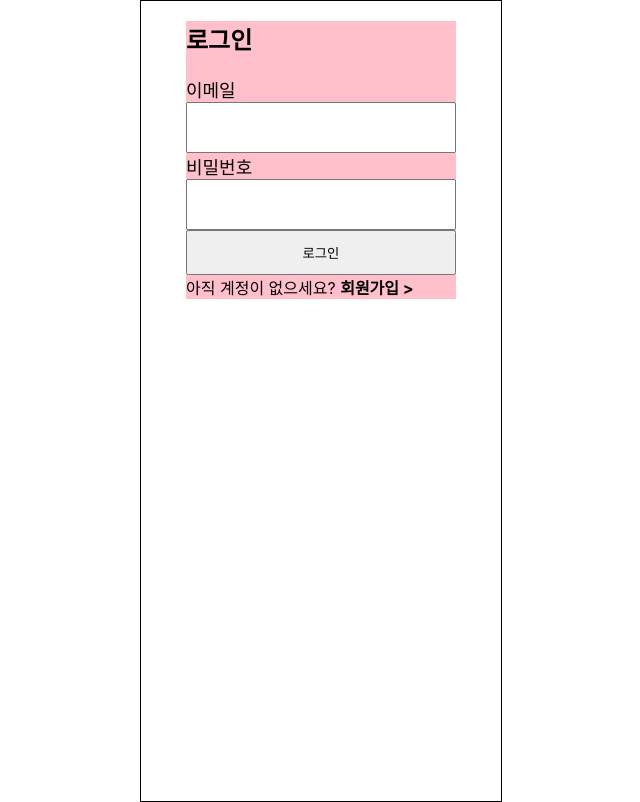
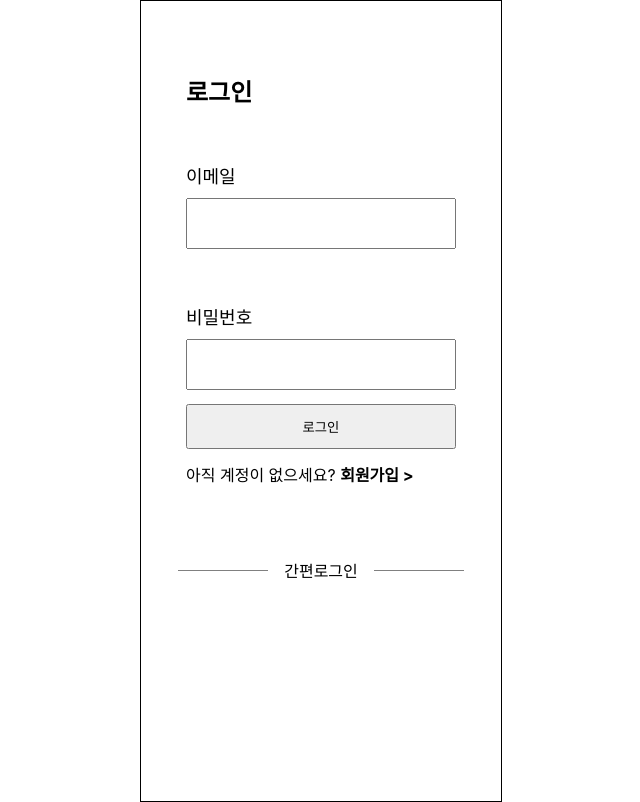
Before and after one commit to Cupcakes33/DrawBear, a React (Create React App) app: page / in a window 1280 px wide. Shown: the whole page, without its empty margins (319-959 px from the left). Built offline with nearby package versions, Linux system fonts and the light colour scheme; no server answers.

Commit message:
✨ feat: 로그인 페이지 뷰 완료

```diff
--- a/src/pages/Login.jsx
+++ b/src/pages/Login.jsx
@@ -27,7 +27,6 @@ const Login = () => {
               {...register("email", { required: true, pattern: /^[a-zA-Z0-9+-_.]+@[a-zA-Z0-9-]+\.[a-zA-Z0-9-.]+$/ })}
               aria-invalid={errors.email ? "true" : "false"}
             />
-            {errors.email?.type && <span role="alert">⚠ 이메일 형식에 맞지 않습니다.</span>}
           </div>
           <div>
             <label htmlFor="password">비밀번호</label>
@@ -39,16 +38,19 @@ const Login = () => {
               {...register("password", { required: true, pattern: /^[a-z0-9_-]{4,16}$/ })}
               aria-invalid={errors?.password ? "true" : "false"}
             />
-            {errors?.password && <span role="alert">⚠ 4~16자 이내로 적어주세요</span>}
           </div>
-          <div>
-            <StBtn>로그인</StBtn>
-          </div>
+          <StBtn>로그인</StBtn>
         </StForm>
         <div>
           아직 계정이 없으세요? <Link to="/singup">회원가입 {`>`} </Link>
         </div>
       </StContainer>
+      <StLine>
+        <hr />
+        <span>간편로그인</span>
+        <hr />
+      </StLine>
+      {/* <소셜></소셜> */}
     </CommonContainer>
   );
 };
@@ -57,12 +59,11 @@ export default Login;
 
 const StContainer = styled.div`
   width: 27rem;
-  margin: auto;
-  background-color: pink;
-
+  margin: 20% auto 20% auto;
   label {
     display: block;
     font-size: 1.8rem;
+    margin-bottom: 1rem;
   }
   input {
     width: 26.2rem;
@@ -71,8 +72,8 @@ const StContainer = styled.div`
 `;
 
 const StForm = styled.form`
-  span {
-    color: red;
+  div {
+    margin-top: 20%;
   }
   .pass:focus {
     border: 1px solid green;
@@ -91,4 +92,20 @@ const StForm = styled.form`
 const StBtn = styled.button`
   width: 27rem;
   height: 4.5rem;
+  margin: 5% 0px;
 `;
+
+const StLine = styled.div`
+  display: flex;
+  justify-content: space-between;
+  align-items: center;
+  span {
+    margin: auto -2rem;
+  }
+  hr {
+    width: 9rem;
+    height: 0.1rem;
+    border: 0;
+    background-color: gray;
+  }
+`;
```
